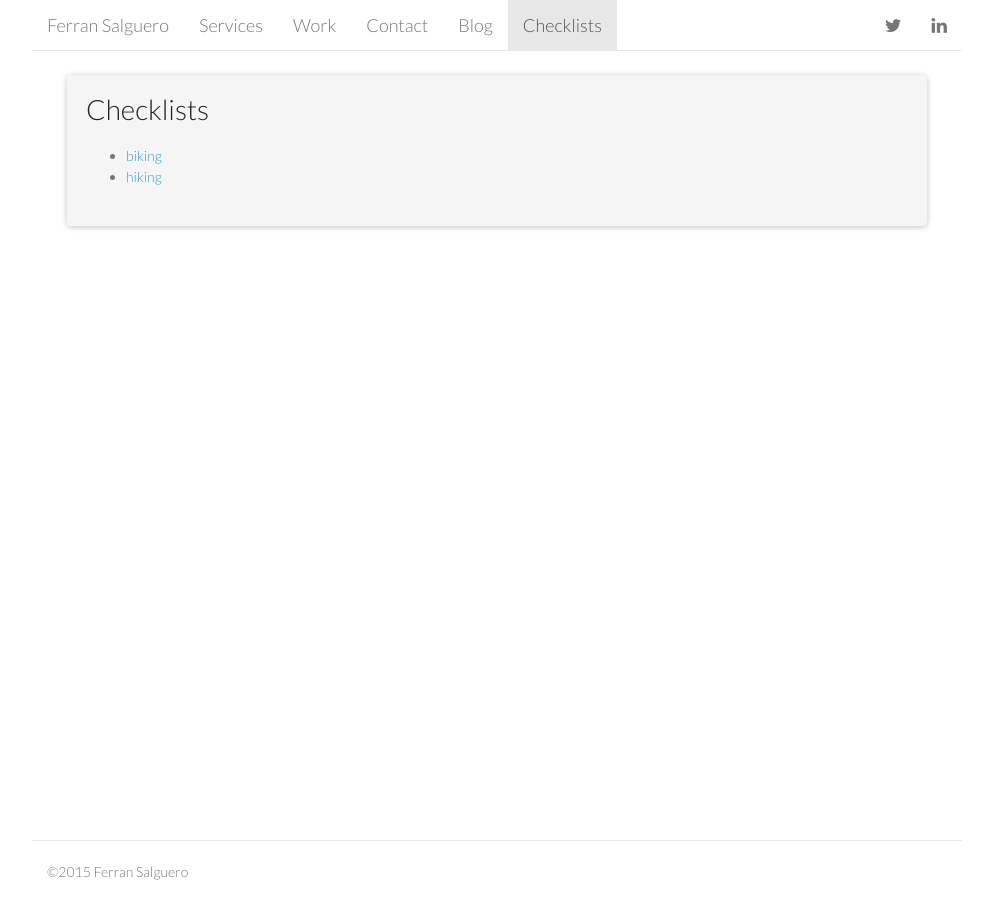
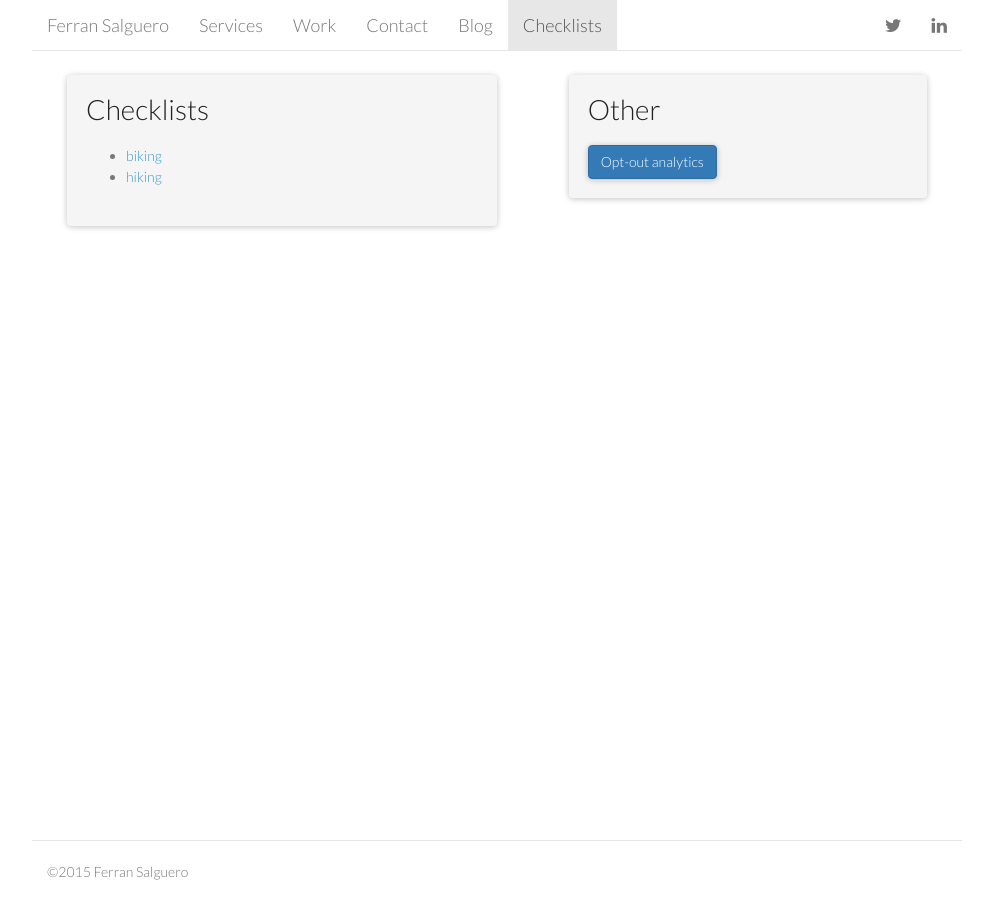
Before and after one commit to FerranSalguero/ferransalguero.github.io, a Jekyll site: the page built from checklists/index.md, in a window 1280 px wide. Shown: the whole page, without its empty margins (143-1136 px from the left). Built offline with Jekyll 4.4.1, drawn with Linux system fonts in a browser that asks for light colours; nearby versions of some CDN libraries; Markdown is read by kramdown in place of the engine named in the settings.

Commit message:
Opt-out analytics

```diff
--- a/checklists/index.md
+++ b/checklists/index.md
@@ -7,9 +7,9 @@
 - hiking
 ---
 
-<div class="container">
+<div class="container-fluid">
     <div class="row">
-        <div class="col-xs-12 well shadow">
+    <div class="col-xs-12 col-sm-6 well shadow">
             <h1>Checklists</h1>
             <ul class="">
                 {% for list in page.all_lists %}
@@ -17,5 +17,11 @@
                 {% endfor %}
             </ul>
         </div>
+
+        <div class="col-xs-12 col-sm-5 col-sm-offset-1 well shadow">
+            <h1>Other</h1>
+            <button class="btn btn-primary shadow" type="button" id="opt-button">Opt-out analytics</button>
+        </div>
     </div>
+
 </div>
--- a/javascripts/checklists.js
+++ b/javascripts/checklists.js
@@ -1,4 +1,22 @@
 $(function() {
 	$("li.box").prepend("<input type='checkbox' />").wrapInner("<label></label>");
-	;
+	$("#opt-button").click(function () {
+        gaOptout();
+	alert("done");
+    });
 });
+
+// Set to the same value as the web property used on the site
+var gaProperty = '{{ site.google_analytics_tracking_id }}';
+
+// Disable tracking if the opt-out cookie exists.
+var disableStr = 'ga-disable-' + gaProperty;
+if (document.cookie.indexOf(disableStr + '=true') > -1) {
+    window[disableStr] = true;
+}
+
+// Opt-out function
+function gaOptout() {
+    document.cookie = disableStr + '=true; expires=Thu, 31 Dec 2099 23:59:59 UTC; path=/';
+    window[disableStr] = true;
+}
--- a/stylesheets/styles.css
+++ b/stylesheets/styles.css
@@ -226,6 +226,9 @@
 
 .well {
   border: 0;
+}
+
+.shadow {
   box-shadow: 0 1px 6px rgba(0, 0, 0, 0.12), 0 1px 6px rgba(0, 0, 0, 0.12);
 }
 
```
